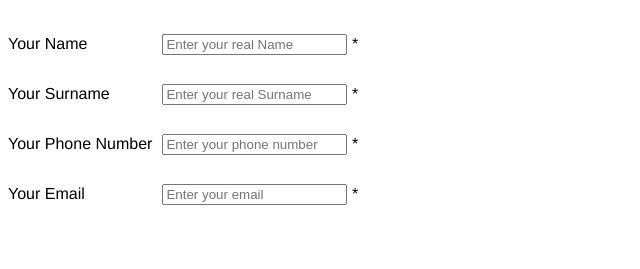
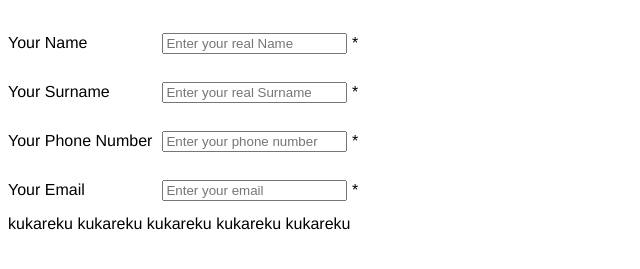
Before and after one commit to GitTasks/git-project, a plain HTML site: page index.html in a window 1280 px wide. Shown: the part 61-330 px from the top of the page, without its empty margins (0-640 px from the left). Drawn offline with Linux system fonts and the light colour scheme.

Commit message:
this is developer 2

```diff
--- a/index.html
+++ b/index.html
@@ -28,6 +28,14 @@
         <input type="email" placeholder="Enter your email" />  <span>*</span>
     </div>
 
+    <div>
+        <span>kukareku</span>
+        <span>kukareku</span>
+        <span>kukareku</span>
+        <span>kukareku</span>
+        <span>kukareku</span>
+    </div>
+
 <script src="main.js"></script>
 </body>
 
--- a/style.css
+++ b/style.css
@@ -8,3 +8,6 @@ body {
     display: inline-block;
     width: 150px;
 }
+p {
+    margin-top:15px;
+}
```
